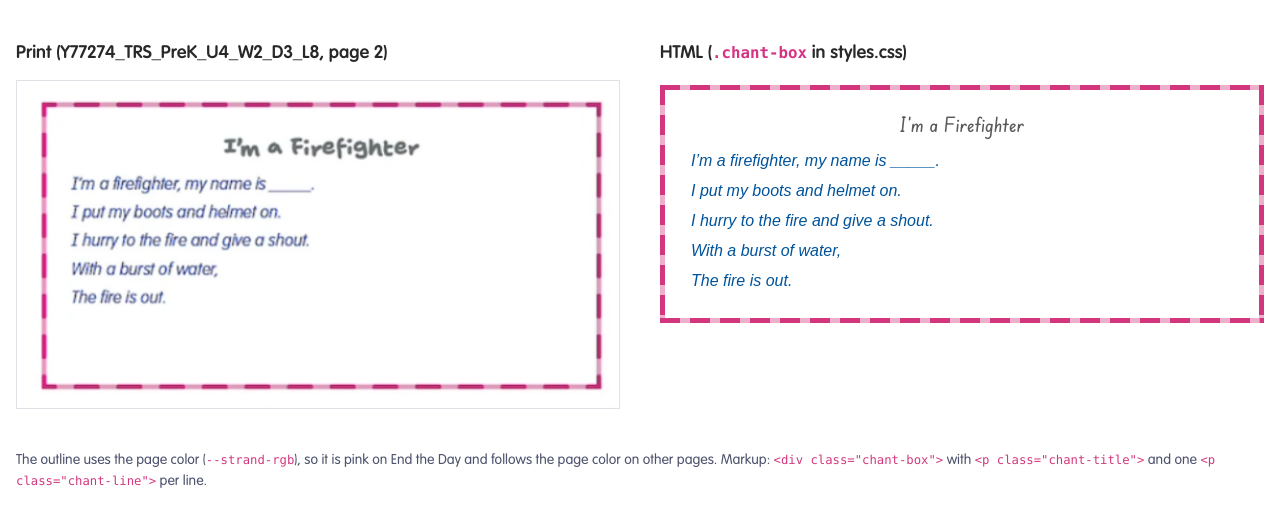
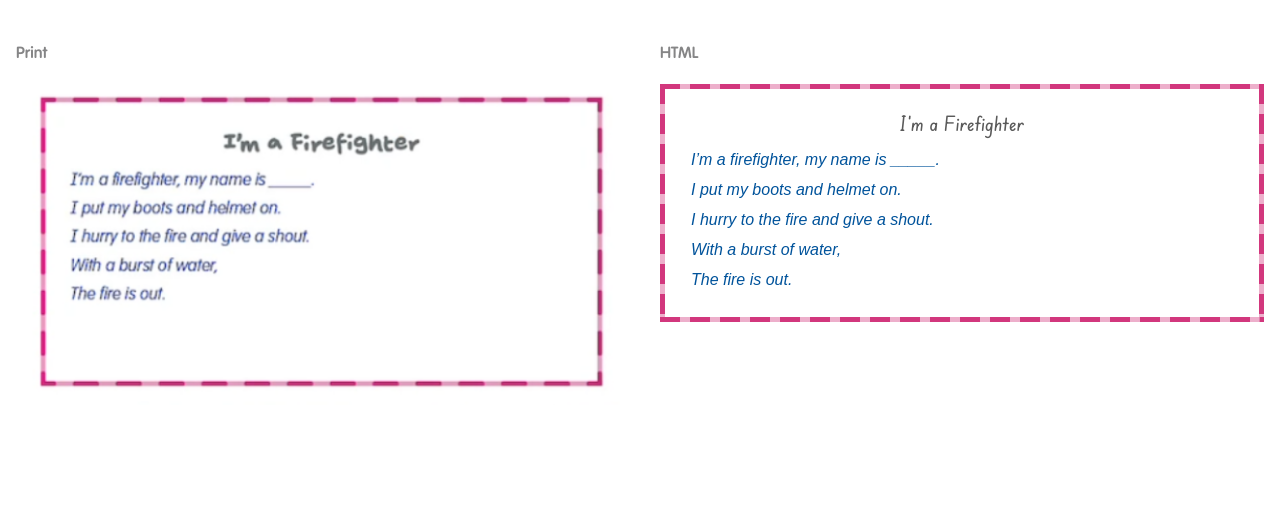
Before and after one commit to yatlagh1/benchmark-projects, a plain HTML site: page early-max-itrs/demo/chant-box.html in a window 1280 px wide. Drawn offline with Linux system fonts and the light colour scheme; a web font is replaced by a local one.

Commit message:
Simplify chant box demo page

```diff
--- a/early-max-itrs/demo/chant-box.html
+++ b/early-max-itrs/demo/chant-box.html
@@ -3,7 +3,7 @@
 <head>
 <meta charset="utf-8">
 <meta name="viewport" content="width=device-width, initial-scale=1">
-<title>Chant Box: Print vs HTML</title>
+<title>Chant Box</title>
 <link rel="stylesheet" href="../earlymax/css/bootstrap-5-3-3.css">
 <link rel="stylesheet" href="../earlymax/css/fonts.css">
 <link rel="stylesheet" href="../earlymax/css/styles.css">
@@ -18,35 +18,23 @@
     display: grid;
     grid-template-columns: repeat(2, minmax(0, 1fr));
     gap: 40px;
+    align-items: start;
     max-width: 1300px;
     margin: 40px auto;
     padding: 0 16px;
   }
 
   .compare h2 {
-    margin: 0 0 16px;
-    font-size: 18px;
+    margin: 0 0 12px;
+    font-size: 16px;
     line-height: 24px;
-    color: #282828;
+    color: #858586;
   }
 
   .compare .print-shot {
     display: block;
     width: 100%;
     max-width: 625px;
-    border: 1px solid #dee2e6;
-  }
-
-  .css-note {
-    max-width: 1300px;
-    margin: 0 auto 60px;
-    padding: 0 16px;
-    font-size: 14px;
-    color: #4f546e;
-  }
-
-  .css-note code {
-    color: #d2377d;
   }
 
   @media (max-width: 900px) {
@@ -59,11 +47,11 @@
 <body>
 <div class="compare strand-earlymax em-end-the-day">
   <section>
-    <h2>Print (Y77274_TRS_PreK_U4_W2_D3_L8, page 2)</h2>
+    <h2>Print</h2>
     <img class="print-shot" src="print_chant_box.png" alt="Print version of the I’m a Firefighter chant box">
   </section>
   <section class="lesson-content">
-    <h2>HTML (<code>.chant-box</code> in styles.css)</h2>
+    <h2>HTML</h2>
     <div class="chant-box">
       <p class="chant-title">I’m a Firefighter</p>
       <p class="chant-line">I’m a firefighter, my name is _____.</p>
@@ -74,6 +62,5 @@
     </div>
   </section>
 </div>
-<p class="css-note">The outline uses the page color (<code>--strand-rgb</code>), so it is pink on End the Day and follows the page color on other pages. Markup: <code>&lt;div class="chant-box"&gt;</code> with <code>&lt;p class="chant-title"&gt;</code> and one <code>&lt;p class="chant-line"&gt;</code> per line.</p>
 </body>
 </html>
```
